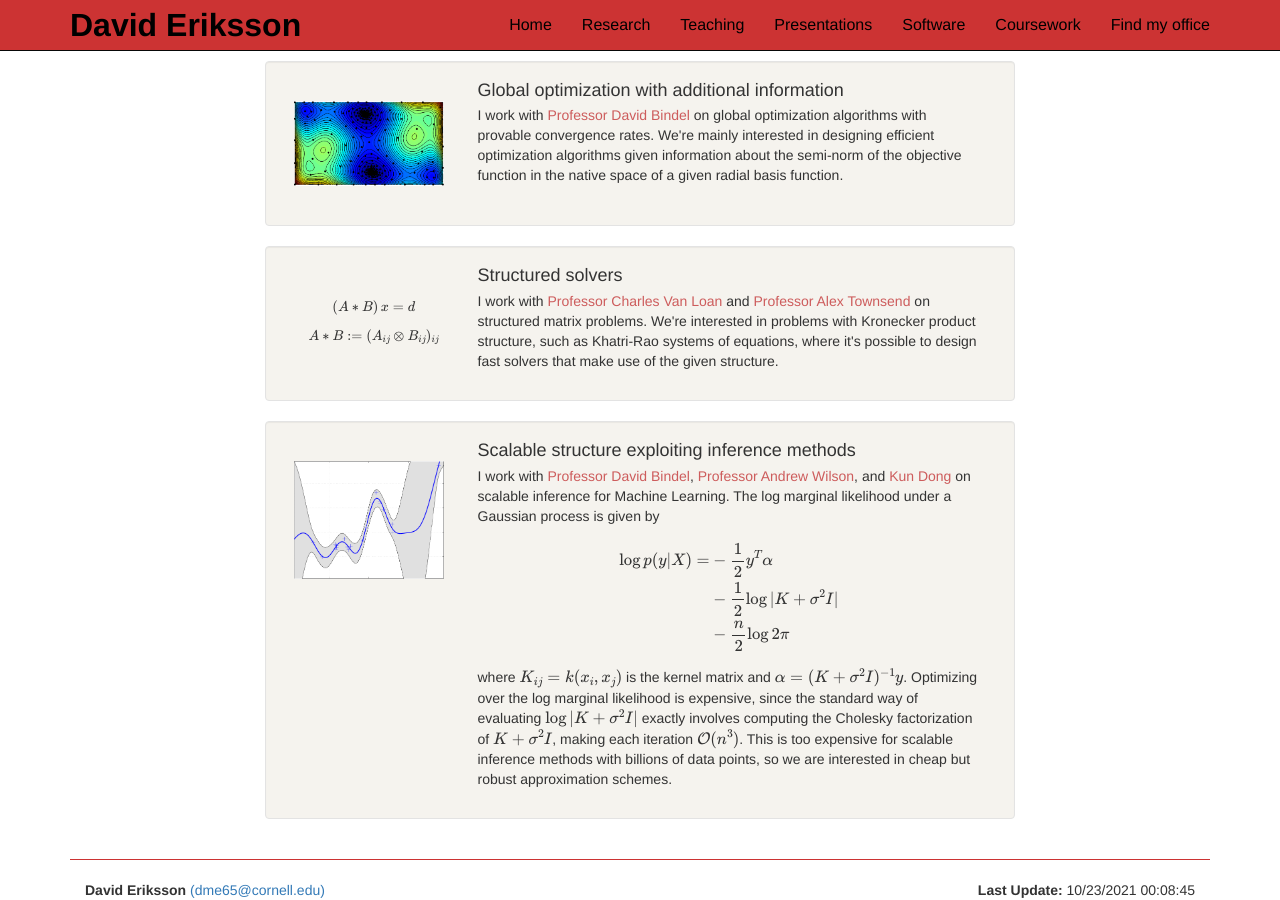
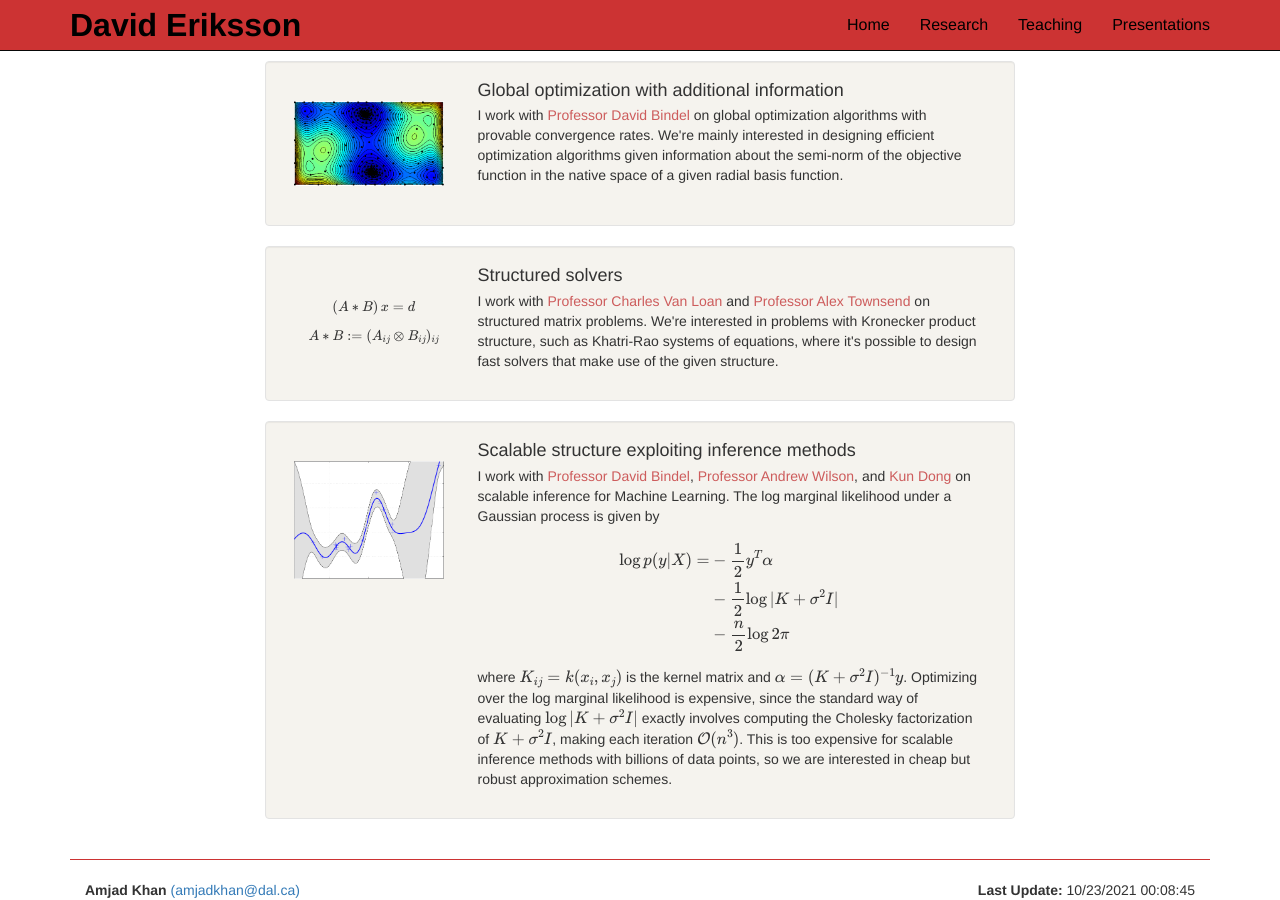
Before and after one commit to MathBioInfo/amjadkhan, a Jekyll site: the page webpage/research.html, which Jekyll copies as it is, in a window 1280 px wide and 900 px high, scrolled down 558 px. Built offline with Jekyll 4.4.1, drawn with Linux system fonts in a browser that asks for light colours; formulas are drawn with MathJax 3.

Commit message:
Update research.html

```diff
--- a/webpage/research.html
+++ b/webpage/research.html
@@ -65,16 +65,7 @@
                         <li>
                             <a href="presentations.html">Presentations</a>
                         </li>
-                        <li>
-                            <a href="software.html">Software</a>
-                        </li>
-                        <li>
-                            <a href="coursework.html">Coursework</a>
-                        </li>
-                        <li>
-                            <a href="myoffice.html">Find my office</a>
-                        </li>
-                    </ul>
+                 </ul>
                 </div><!-- /.navbar-collapse -->
             </div><!-- /.container -->
         </nav>
@@ -277,7 +268,7 @@
     <div class="media">
         <div class="col-xs-6">
             <div class="pull-left">
-                <b>David Eriksson</b> <a href="mailto:dme65@cornell.edu" target="_blank">(dme65@cornell.edu)</a>
+                <b>Amjad Khan</b> <a href="amjadkhan@dal.ca" target="_blank">(amjadkhan@dal.ca)</a>
             </div>
         </div>
         <div class="col-xs-6">
```
